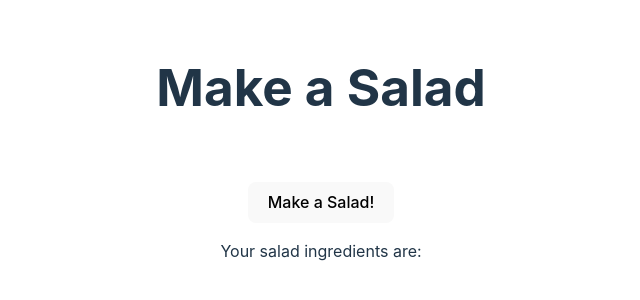
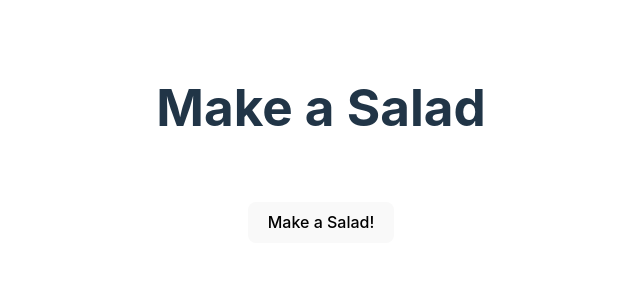
Before and after one commit to funqualified/SaladMaker, a React (Vite) app: page / in a window 1280 px wide. Shown: the part 232-532 px from the top of the page, without its empty margins (319-959 px from the left). Built offline with nearby package versions, Linux system fonts and the light colour scheme.

Commit message:
ingredients intro only displayed when list length > 0

```diff
--- a/src/App.jsx
+++ b/src/App.jsx
@@ -10,7 +10,7 @@ function App() {
       <h1>Make a Salad</h1>
       <div className="card">
         <button onClick={() => setSalad(makeASalad())}>Make a Salad!</button>
-        <p>Your salad ingredients are:</p>
+        {salad.length > 0 && <p>Your salad ingredients are:</p>}
         <ul>
           {salad.map((ingredient, index) => (
             <li
```
